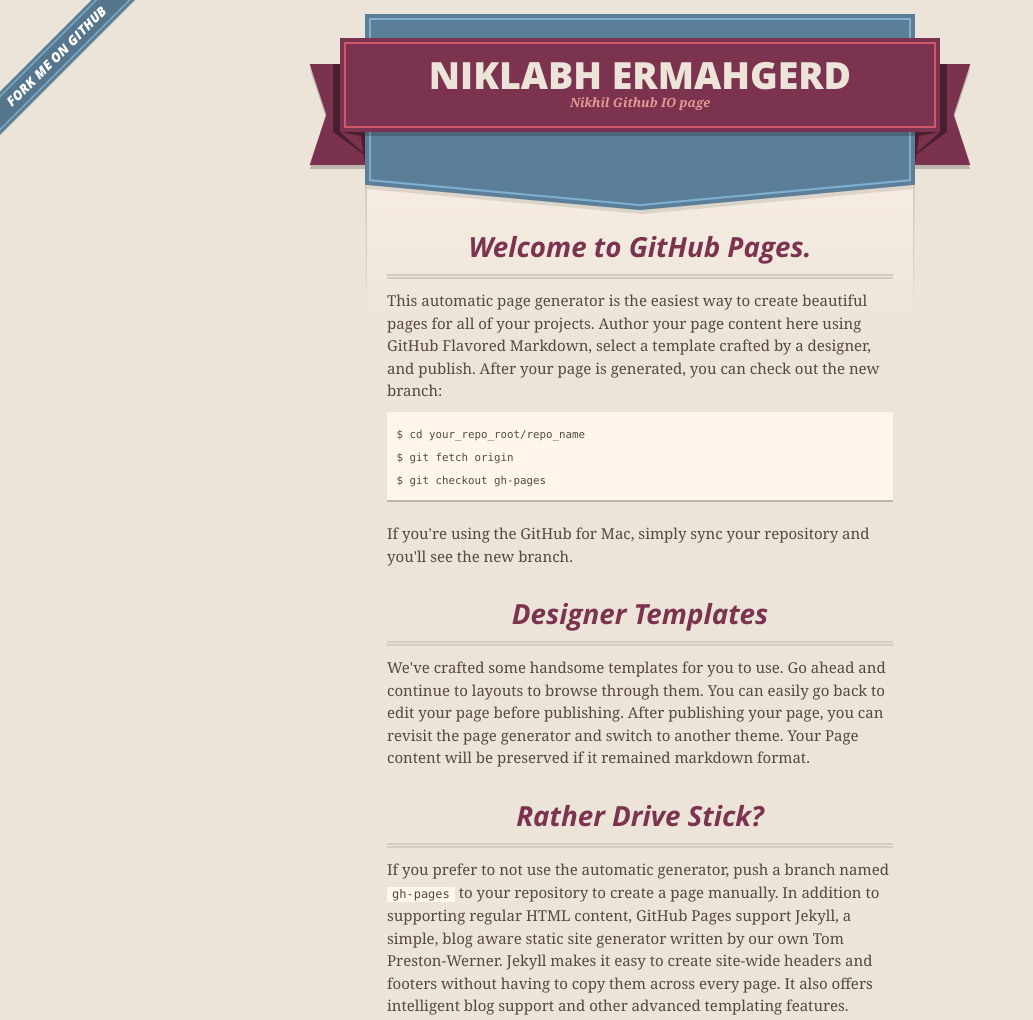
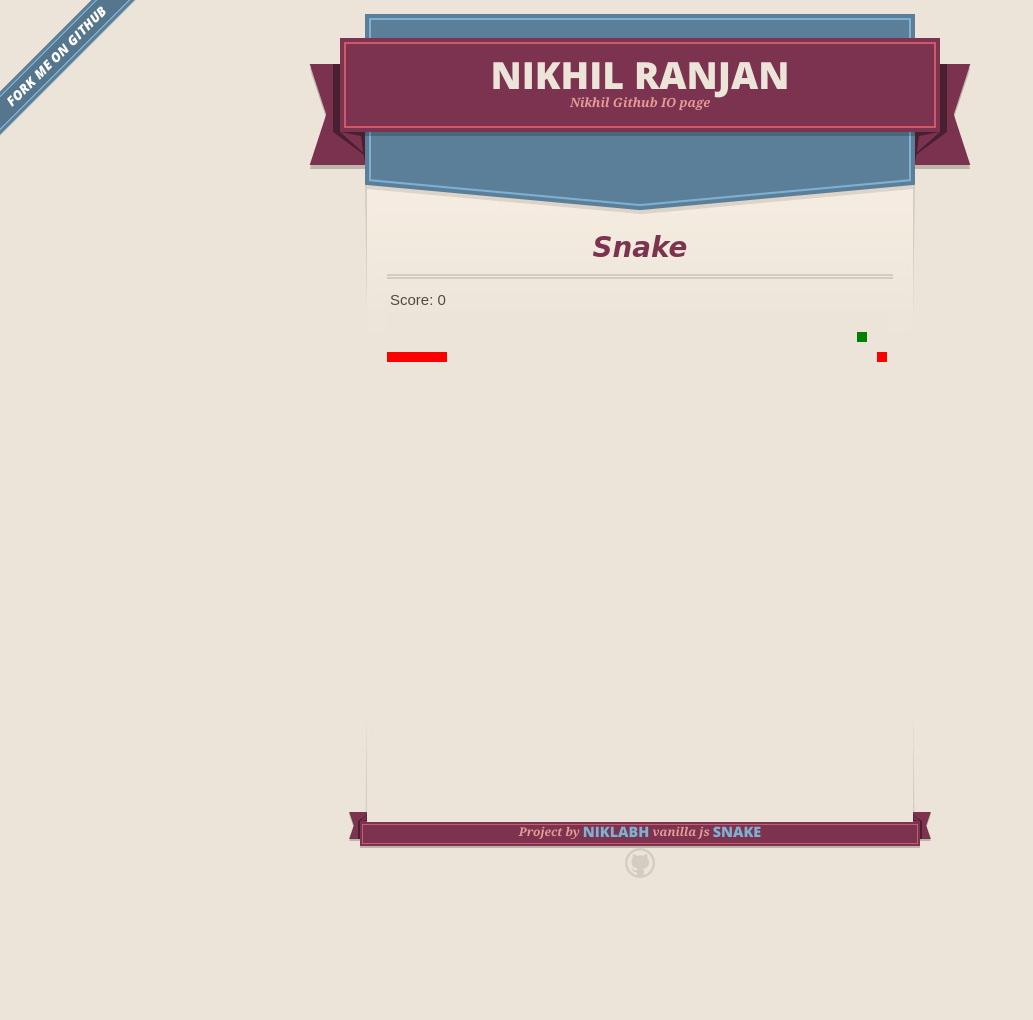
Before and after one commit to niklabh/niklabh.github.io, a plain HTML site: page index.html in a window 1280 px wide. Shown: the top 1020 px of the page, without its empty margins (0-1033 px from the left). After the commit the page ends 918 px from the top, so only its background shows below. Drawn offline with nearby package versions, Linux system fonts and the light colour scheme.

Commit message:
added js snake game
added js snake game

```diff
--- a/index.html
+++ b/index.html
@@ -8,6 +8,7 @@
     <link rel="stylesheet" href="stylesheets/core.css" media="screen"/>
     <link rel="stylesheet" href="stylesheets/mobile.css" media="handheld, only screen and (max-device-width:640px)"/>
     <link rel="stylesheet" href="stylesheets/pygment_trac.css"/>
+    <link rel="stylesheet" href="stylesheets/snake.css"/>
 
     <script type="text/javascript" src="javascripts/modernizr.js"></script>
     <script type="text/javascript" src="https://ajax.googleapis.com/ajax/libs/jquery/1.7.1/jquery.min.js"></script>
@@ -27,7 +28,7 @@
       <header>
         <span class="ribbon-outer">
           <span class="ribbon-inner">
-            <h1>Niklabh ERMAHGERD</h1>
+            <h1>Nikhil Ranjan</h1>
             <h2>Nikhil Github IO page</h2>
           </span>
           <span class="left-tail"></span>
@@ -45,53 +46,25 @@
 
 
       <section id="main_content">
-        <h3>
-<a name="welcome-to-github-pages" class="anchor" href="#welcome-to-github-pages"><span class="octicon octicon-link"></span></a>Welcome to GitHub Pages.</h3>
-
-<p>This automatic page generator is the easiest way to create beautiful pages for all of your projects. Author your page content here using GitHub Flavored Markdown, select a template crafted by a designer, and publish. After your page is generated, you can check out the new branch:</p>
-
-<pre><code>$ cd your_repo_root/repo_name
-$ git fetch origin
-$ git checkout gh-pages
-</code></pre>
-
-<p>If you're using the GitHub for Mac, simply sync your repository and you'll see the new branch.</p>
-
-<h3>
-<a name="designer-templates" class="anchor" href="#designer-templates"><span class="octicon octicon-link"></span></a>Designer Templates</h3>
-
-<p>We've crafted some handsome templates for you to use. Go ahead and continue to layouts to browse through them. You can easily go back to edit your page before publishing. After publishing your page, you can revisit the page generator and switch to another theme. Your Page content will be preserved if it remained markdown format.</p>
-
-<h3>
-<a name="rather-drive-stick" class="anchor" href="#rather-drive-stick"><span class="octicon octicon-link"></span></a>Rather Drive Stick?</h3>
-
-<p>If you prefer to not use the automatic generator, push a branch named <code>gh-pages</code> to your repository to create a page manually. In addition to supporting regular HTML content, GitHub Pages support Jekyll, a simple, blog aware static site generator written by our own Tom Preston-Werner. Jekyll makes it easy to create site-wide headers and footers without having to copy them across every page. It also offers intelligent blog support and other advanced templating features.</p>
-
-<h3>
-<a name="authors-and-contributors" class="anchor" href="#authors-and-contributors"><span class="octicon octicon-link"></span></a>Authors and Contributors</h3>
-
-<p>You can <a href="https://github.com/blog/821" class="user-mention">@mention</a> a GitHub username to generate a link to their profile. The resulting <code>&lt;a&gt;</code> element will link to the contributor's GitHub Profile. For example: In 2007, Chris Wanstrath (<a href="https://github.com/defunkt" class="user-mention">@defunkt</a>), PJ Hyett (<a href="https://github.com/pjhyett" class="user-mention">@pjhyett</a>), and Tom Preston-Werner (<a href="https://github.com/mojombo" class="user-mention">@mojombo</a>) founded GitHub.</p>
-
-<h3>
-<a name="support-or-contact" class="anchor" href="#support-or-contact"><span class="octicon octicon-link"></span></a>Support or Contact</h3>
-
-<p>Having trouble with Pages? Check out the documentation at <a href="http://help.github.com/pages">http://help.github.com/pages</a> or contact <a href="mailto:support@github.com">support@github.com</a> and we’ll help you sort it out.</p>
+        <h1 class="heading">Snake</h1>
+        <div class="score">Score: <span id="score">0</span></div>
+        <div id="container"></div>
       </section>
 
       <footer>
         <span class="ribbon-outer">
           <span class="ribbon-inner">
-            <p>Projects by <a href="https://github.com/niklabh">niklabh</a> can be found on <a href="https://github.com/niklabh">GitHub</a></p>
+            <p>Project by <a href="https://github.com/niklabh">niklabh</a> vanilla js <a href="https://github.com/niklabh/vanilla-js-snake">Snake</a></p>
           </span>
           <span class="left-tail"></span>
           <span class="right-tail"></span>
         </span>
-        <p>Generated with <a href="http://pages.github.com">GitHub Pages</a> using Merlot</p>
         <span class="octocat"></span>
       </footer>
 
     </div>
 
+    <script src="javascripts/code.js"></script>
 
   </body>
 </html>
--- /dev/null
+++ b/javascripts/code.js
@@ -0,0 +1,151 @@
+const UP = Symbol('UP')
+const DOWN = Symbol('DOWN')
+const LEFT = Symbol('LEFT')
+const RIGHT = Symbol('RIGHT')
+
+class Food {
+  constructor () {
+    this.x = 0
+    this.y = 0
+  }
+
+  exists ({x, y}) {
+    return this.x === x && this.y === y
+  }
+
+  generate (width, height) {
+    this.x = Math.floor(Math.random() * width)
+    this.y = Math.floor(Math.random() * height)
+  }
+}
+
+class Snake {
+  constructor () {
+    this.body = [
+      {x: 4, y: 4},
+      {x: 5, y: 4},
+      {x: 6, y: 4},
+      {x: 7, y: 4},
+      {x: 8, y: 4},
+      {x: 9, y: 4},
+      {x: 10, y: 4}
+    ]
+    this.direction = RIGHT
+    this.score = 0
+
+    const keyMap = {
+      w: UP,
+      s: DOWN,
+      a: LEFT,
+      d: RIGHT
+    }
+
+    document.addEventListener('keydown', (event) => {
+      const keyName = event.key
+
+      if (keyMap[keyName]) {
+        this.direction = keyMap[keyName]
+      }
+    })
+  }
+
+  incr (pos, steps, max) {
+    return (pos + steps < 0 ? max + pos + steps : pos + steps) % max
+  }
+
+  move (width, height, food) {
+    const moveMap = {
+      [LEFT]: ({x, y}) => ({x, y: this.incr(y, -1, height)}),
+      [RIGHT]: ({x, y}) => ({x, y: this.incr(y, 1, height)}),
+      [UP]: ({x, y}) => ({x: this.incr(x, -1, width), y}),
+      [DOWN]: ({x, y}) => ({x: this.incr(x, 1, width), y})
+    }
+
+    const newHead = moveMap[this.direction](this.body[0])
+    if (food.exists(newHead)) {
+      food.generate(width, height)
+      this.score++
+    } else {
+      this.body.pop()
+    }
+    this.body.unshift(newHead)
+  }
+
+  dead () {
+    const head = this.body[0]
+    return this.body.some(({x, y}, i) => i !== 0 && (head.x === x && head.y === y))
+  }
+}
+
+class Game {
+  constructor (size, speed) {
+    this.width = size
+    this.height = size
+    this.speed = speed
+  }
+
+  start () {
+    this.snake = new Snake()
+    this.food = new Food()
+    this.food.generate(this.width, this.height)
+
+    this.loop()
+  }
+
+  clear () {
+    const elems = document.querySelectorAll('.pixel')
+    const length = elems.length
+    for (let index = 0; index < length; index++) {
+      elems[index].style.backgroundColor = '#ece4d8'
+    }
+  }
+
+  render () {
+    this.snake.body.forEach(cell => {
+      const elem = document.getElementById(`cell_${cell.x}_${cell.y}`)
+      elem.style.backgroundColor = 'red'
+    })
+
+    const food = document.getElementById(`cell_${this.food.x}_${this.food.y}`)
+    food.style.backgroundColor = 'green'
+
+    const score = document.getElementById('score')
+    score.innerHTML = this.snake.score
+  }
+
+  loop () {
+    this.snake.move(this.width, this.height, this.food)
+
+    this.clear()
+    this.render()
+
+    if (this.snake.dead()) {
+      return setTimeout(() => this.start(), 0)
+    }
+
+    setTimeout(() => window.requestAnimationFrame(this.loop.bind(this)), this.speed)
+  }
+}
+
+(function () {
+  'use strict'
+
+  const SIZE = 50
+  const SPEED = 100
+
+  const container = document.getElementById('container')
+  container.style.width = SIZE * 10
+
+  for (let i = 0; i < SIZE; i++) {
+    for (let j = 0; j < SIZE; j++) {
+      let div = document.createElement('div')
+      div.className = 'pixel'
+      div.id = `cell_${i}_${j}`
+      container.appendChild(div)
+    }
+  }
+
+  const game = new Game(SIZE, SPEED)
+
+  game.start()
+})()
--- /dev/null
+++ b/stylesheets/snake.css
@@ -0,0 +1,25 @@
+body {
+  font-family: Arial, Helvetica, sans-serif;
+}
+
+.score {
+  width: 500px;
+  margin: 0 auto;
+}
+
+.heading {
+  font-family: 'Lobster', cursive;
+  text-align: center;
+}
+
+#container {
+  margin: 0 auto;
+  display: flex;
+  flex-wrap: wrap;
+}
+
+.pixel {
+  background-color: #ece4d8;
+  width: 10px;
+  height: 10px;
+}
```
